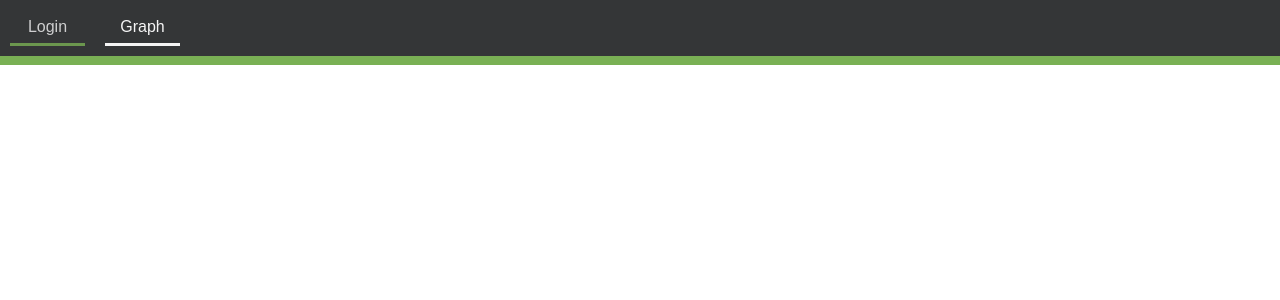
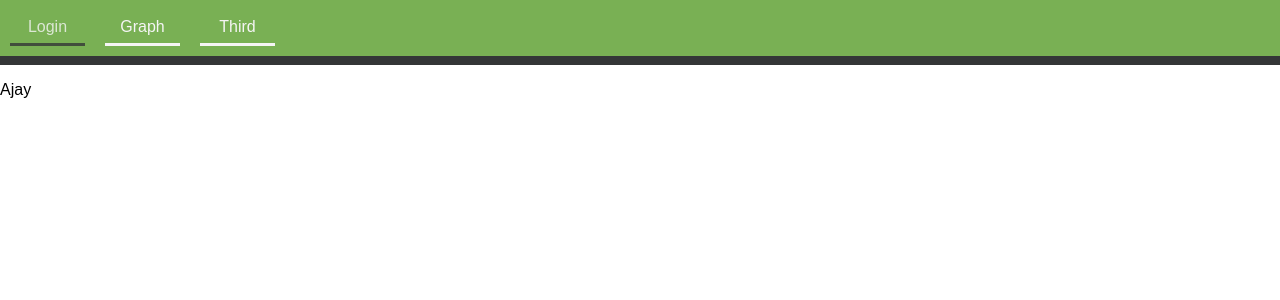
Before and after one commit to AesaKamar/TreeApp, a React (Create React App) app in the folder ginko/: page /third in a window 1280 px wide. Shown: the top 300 px of the page. Built offline with nearby package versions, Linux system fonts and the light colour scheme.

Commit message:
Changed header color. Made third component. Made Console log

```diff
--- a/ginko/src/components/Header.js
+++ b/ginko/src/components/Header.js
@@ -17,6 +17,11 @@ class Header extends Component {
         path: '/graph',
         text: 'Graph',
         id: 1
+      },// added Third
+      {
+        path: '/third',
+        text: 'Third',
+        id: 3
       }
     ]
     this.state = {
@@ -32,6 +37,7 @@ class Header extends Component {
 
   setActive(id:number) {
     this.setState({ navItemSelected: id })
+    console.log("Button was clicked")
   }
 
   // render a link in the navbar
@@ -49,7 +55,7 @@ class Header extends Component {
         <div className="link-box">
           <Link onClick={this.setActive.bind(this, navItem.id)}
             to={navItem.path}
-          >
+            >
             {navItem.text}
           </Link>
         </div>
@@ -72,4 +78,5 @@ class Header extends Component {
   }
 }
 
+
 export default Header
--- a/ginko/src/components/Routes.js
+++ b/ginko/src/components/Routes.js
@@ -2,6 +2,7 @@ import React, { Component } from 'react'
 import { Switch, Route } from 'react-router-dom'
 import GraphView from '../views/GraphView'
 import LoginView from '../views/LoginView'
+import ThirdView from '../views/ThirdView'
 
 class Routes extends Component {
   render() {
@@ -10,6 +11,7 @@ class Routes extends Component {
         <Route exact path="/" component={LoginView}/>
         <Route exact path="/graph" component={GraphView}/>
         <Route exact path="/login" component={LoginView}/>
+        <Route exact path="/third" component={ThirdView}/>
       </Switch>
     )
   }
--- a/ginko/src/styles/colors.css
+++ b/ginko/src/styles/colors.css
@@ -1,5 +1,5 @@
 :root {
-        --primary-color: #343637;
-        --secondary-color: #79B054;
+        --primary-color: #79B054;
+        --secondary-color: #343637;
         --accent-color: #F5F5F5;
       }
--- /dev/null
+++ b/ginko/src/views/ThirdView.js
@@ -0,0 +1,13 @@
+import React, { Component } from 'react'
+
+class ThirdView extends Component {
+  render() {
+    return (
+      <div>
+        <p>{'Ajay'}</p>
+      </div>
+    )
+  }
+}
+
+export default ThirdView
```
